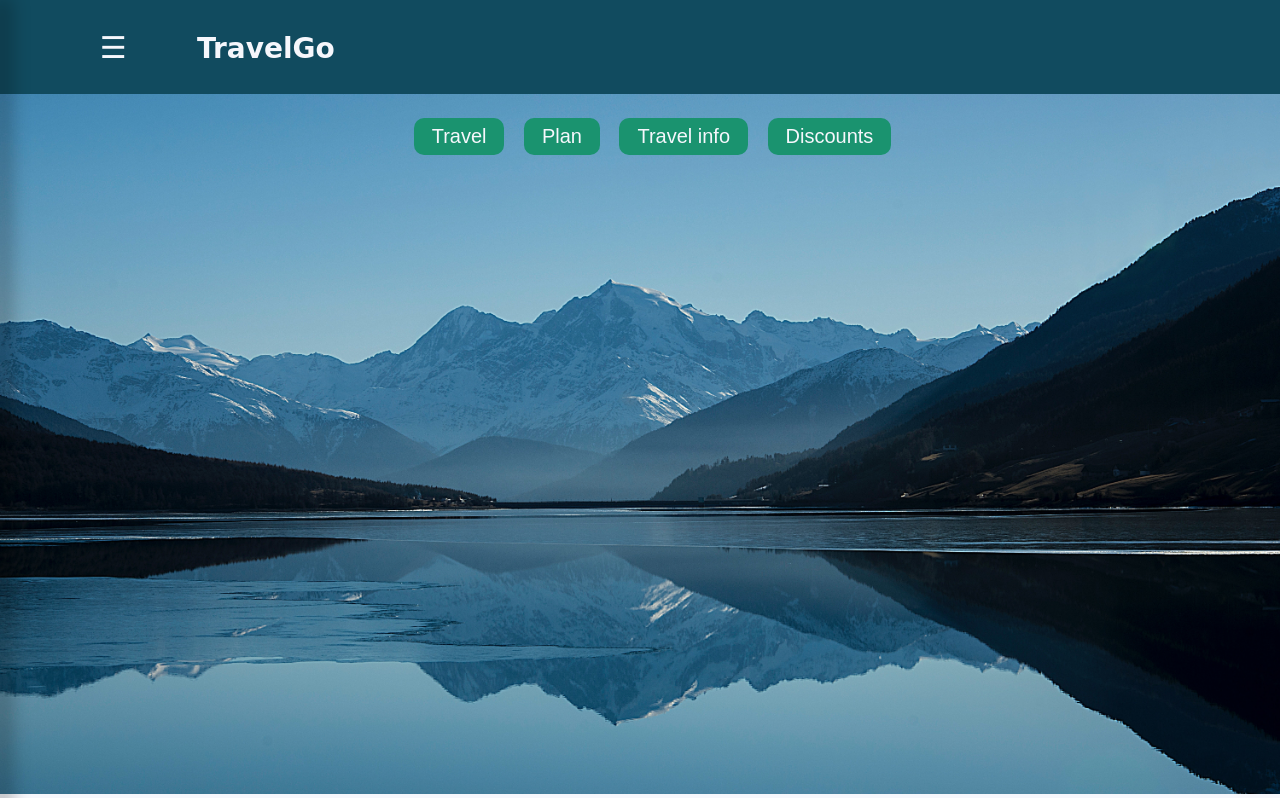
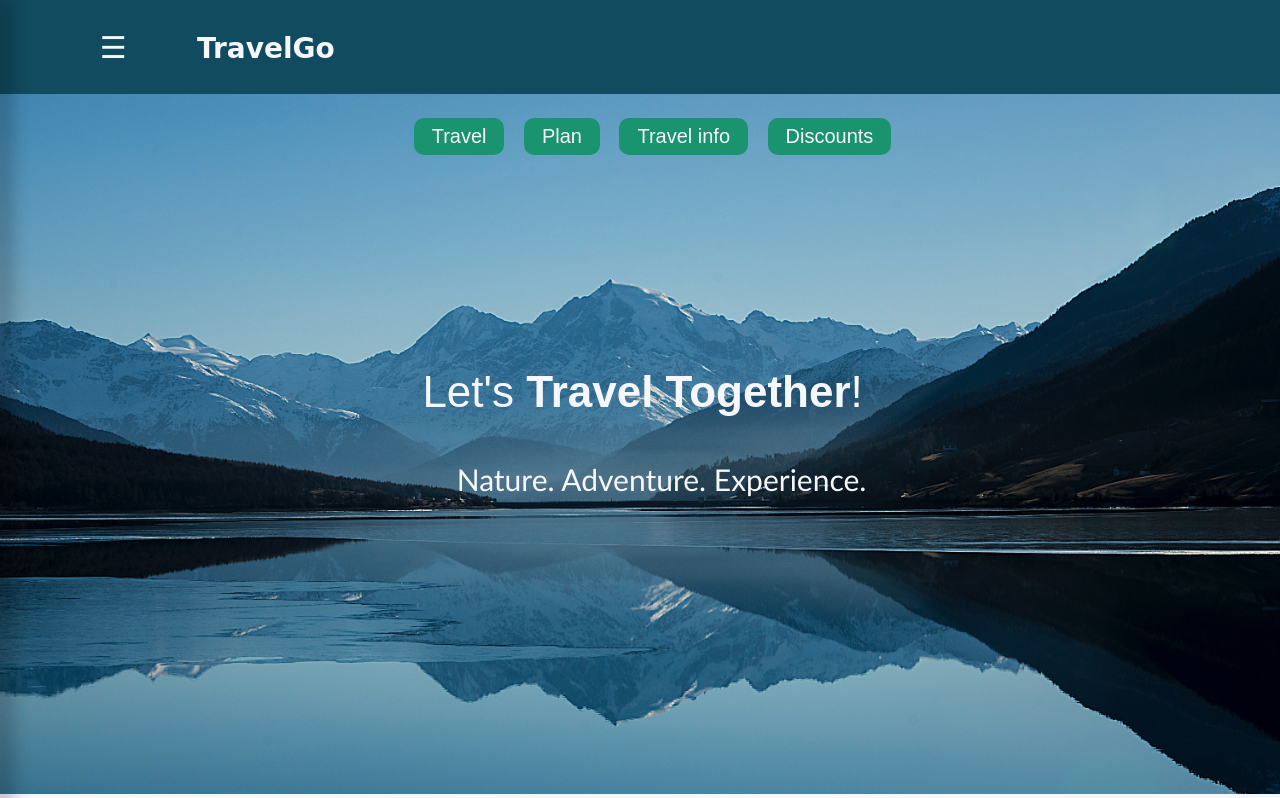
Before and after one commit to ayeshatahirme/TravelGo, a PHP site: page /main.php in a window 1280 px wide. Shown: the top 798 px of the page. Run offline with PHP 8.4, Linux system fonts and the light colour scheme.

Commit message:
Update made

```diff
--- a/main.php
+++ b/main.php
@@ -141,7 +141,7 @@
     </div>
     <section>
         <div class="centered">
-            <p>Let's <b>Travel Together</b>!</p>
+            <p class="para">Let's <b>Travel Together</b>!</p>
             <p class="para1">Nature. Adventure. Experience.</p>
         </div>
     </section>
--- a/stylesheet.css
+++ b/stylesheet.css
@@ -250,12 +250,13 @@
         margin-left: 80px;
     }
     .centered{
-        top: 50%;
         color: #f6f7fc;
         font-size: 44px;
-        transform: translate(-50%, -50%);
+        margin-left: 33%;
+        transform: translate(0%, 210%);
       }
       .centered .para1{
+        margin-left: 4%;
           font-size: 30px;
           font-family: 'Gill Sans', 'Gill Sans MT', Calibri, 'Trebuchet MS', sans-serif;
       }
```
